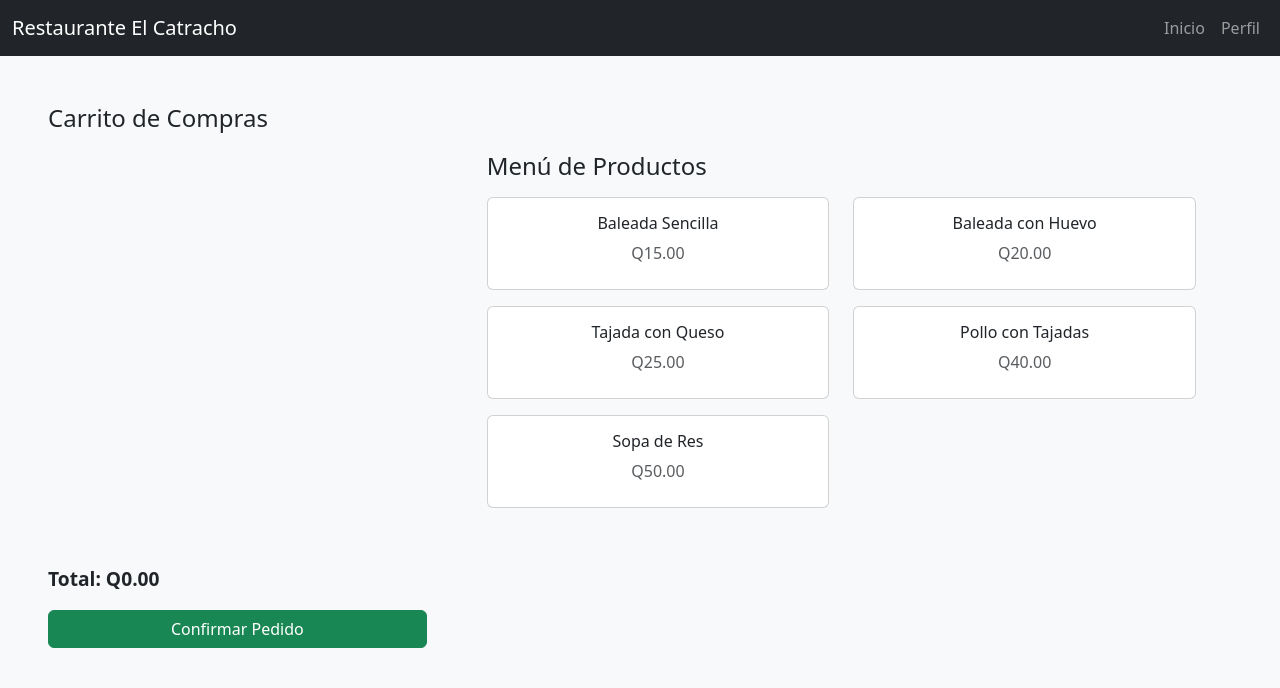
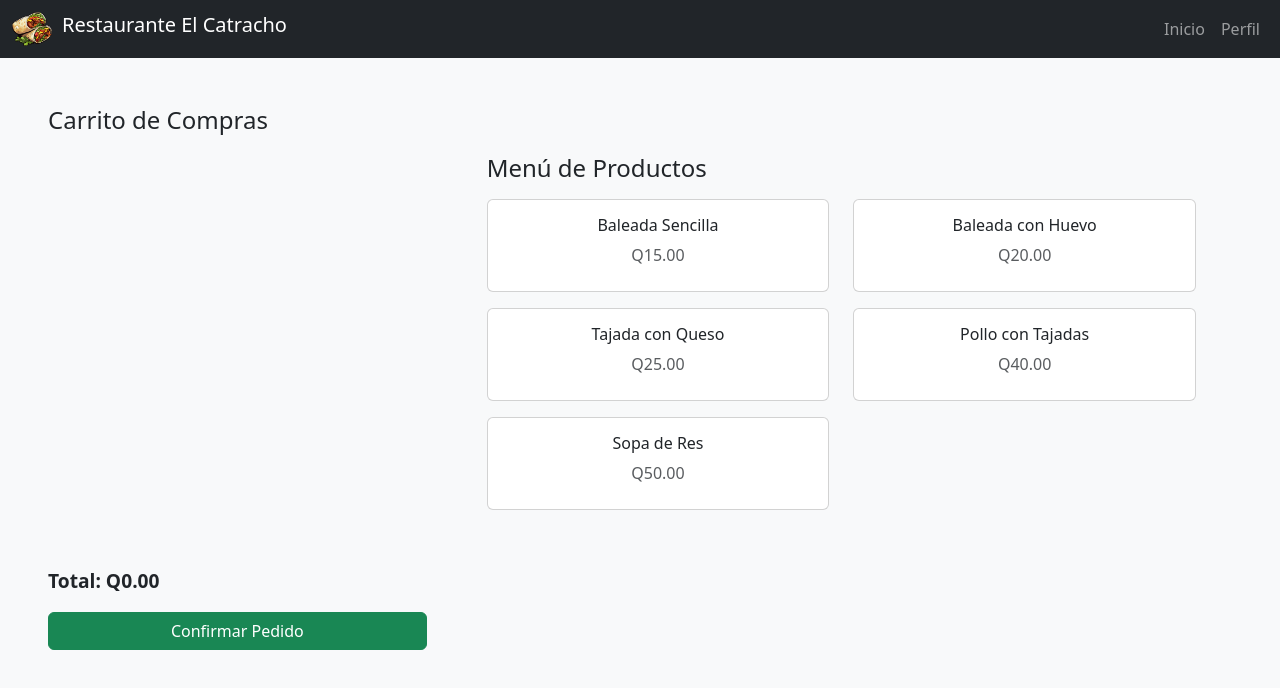
Before and after one commit to r1h1/restaurantecatrachofrontend, a plain HTML site: page views/common/modules/compra.html in a window 1280 px wide. Drawn offline with nearby package versions, Linux system fonts and the light colour scheme.

Commit message:
Se agregó iconos en las webs

```diff
--- a/assets/users/css/compra.css
+++ b/assets/users/css/compra.css
@@ -6,6 +6,9 @@
 
 body {
     background-color: #f8f9fa;
+}
+img{
+    margin-right: 10px;
 }
 .product-card {
     cursor: pointer;
--- a/views/common/modules/compra.html
+++ b/views/common/modules/compra.html
@@ -10,6 +10,7 @@
     <link href="https://cdn.jsdelivr.net/npm/bootstrap@5.3.3/dist/css/bootstrap.min.css" rel="stylesheet"
         integrity="sha384-QWTKZyjpPEjISv5WaRU9OFeRpok6YctnYmDr5pNlyT2bRjXh0JMhjY6hW+ALEwIH" crossorigin="anonymous">
     <link rel="stylesheet" href="../../../assets/users/css/compra.css">
+    <link rel="icon" href="../../../assets/common/img/ai-generated-burrito-clipart-design-illustration-free-png.webp">
 </head>
 
 <body>
@@ -17,7 +18,9 @@
     <!-- Menú superior -->
     <nav class="navbar navbar-expand-lg navbar-dark bg-dark">
         <div class="container-fluid">
-            <a class="navbar-brand" href="#">Restaurante El Catracho</a>
+            <img src="../../../assets/common/img/ai-generated-burrito-clipart-design-illustration-free-png.webp"
+            alt="Tortilla Harina" width="40">
+            <a class="navbar-brand h2" href="#">Restaurante El Catracho</a>
             <button class="navbar-toggler" type="button" data-bs-toggle="collapse" data-bs-target="#navbarNav"
                 aria-controls="navbarNav" aria-expanded="false" aria-label="Toggle navigation">
                 <span class="navbar-toggler-icon"></span>
```
Also changed, not shown: views/common/cambio-clave.html (+1 -0 lines), views/common/login.html (+1 -0 lines).
